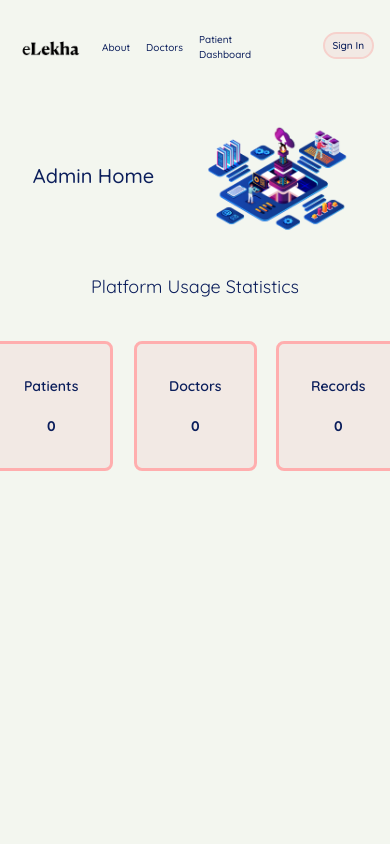
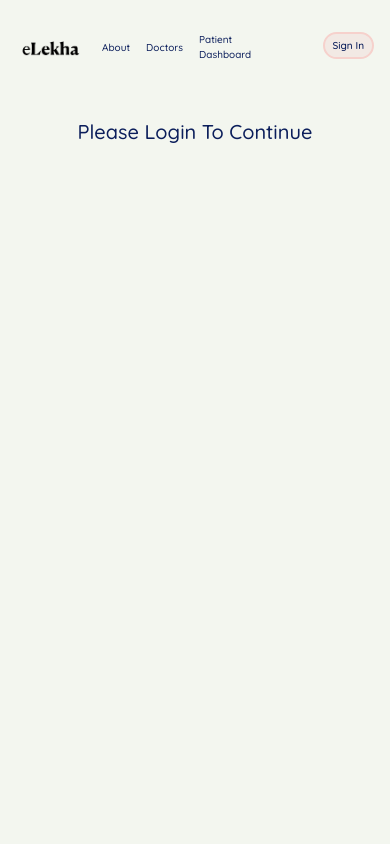
Before and after one commit to rmurarishetti/EHRSoulbound, a Next.js app in the folder ehr-soulbound/: page /admin/dashboard in a window 390 px wide. Shown: the top 844 px of the page. Built offline with nearby package versions, Linux system fonts and the light colour scheme; no server answers; the database is empty.

Commit message:
wip: mobile-comp-admin

```diff
--- a/ehr-soulbound/src/app/admin/dashboard/page.tsx
+++ b/ehr-soulbound/src/app/admin/dashboard/page.tsx
@@ -1,9 +1,11 @@
 'use client'
+import { useUser } from "@auth0/nextjs-auth0/client";
 import { use, useEffect, useState } from "react";
 import { Stats } from "../../components/stats";
 import Image from "next/image";
 
 export default function AdminHome(){
+    const { user, error, isLoading } = useUser();
     const [patientCount, setPatientCount] = useState(0);
     const [doctorCount, setDoctorCount] = useState(0);
     const [recordCount, setRecordCount] = useState(0);
@@ -21,6 +23,30 @@ export default function AdminHome(){
     useEffect(() => {
         fetchData();
     })
+
+    if (isLoading)
+        return (
+            <div className="min-h-screen flex flex-row flex-wrap">
+                <div className="flex basis-full justify-center">
+                <h3 className="font-quicksand md:max-lg:text-3xl lg:text-5xl text-xl p-5 font-medium text-[#0B1E5B]">
+                    Logging In...
+                </h3>
+                </div>
+            </div>
+        );
+
+    if (!user || error)
+        return (
+            <div className="min-h-screen flex flex-row flex-wrap">
+                <div className="flex basis-full justify-center">
+                <h3 className="font-quicksand md:max-lg:text-3xl lg:text-5xl text-xl p-5 font-medium text-[#0B1E5B]">
+                    Please Login To Continue
+                </h3>
+                </div>
+            </div>
+        );
+
+    if (user)
         return(
             <div className='min-h-screen'>
                 <div className='flex basis-1/2 justify-center items-center md:p-5 p-3 md:gap-x-20 gap-x-5'>
```
Lines whose indentation alone changed are shown as unchanged.
